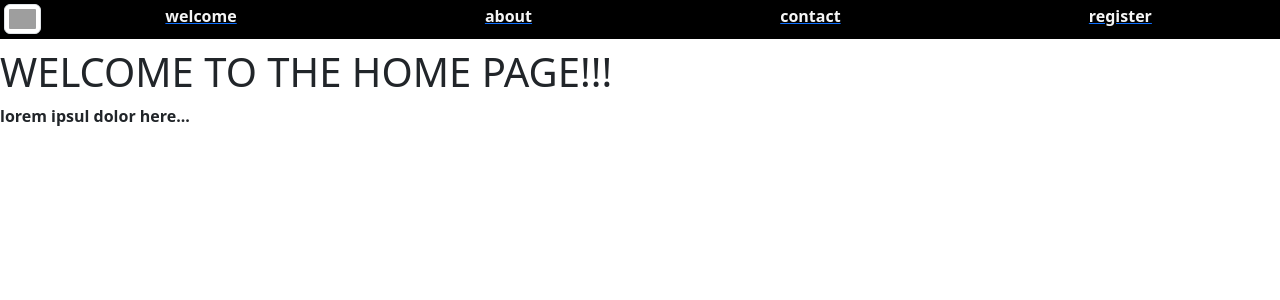
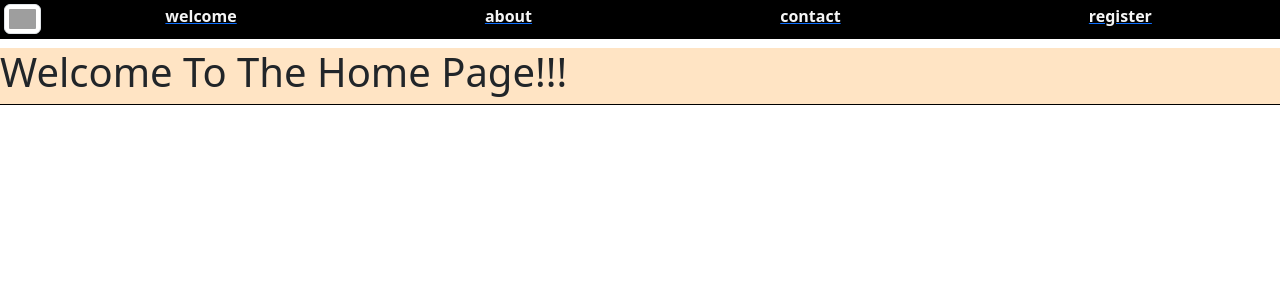
Before and after one commit to dho1115/beat-the-idols-iii, a React (Vite) app: page /home in a window 1280 px wide. Shown: the top 300 px of the page. Built offline with nearby package versions, Linux system fonts and the light colour scheme; grey boxes are pictures that could not be loaded.

Commit message:
<Homepage> HTML modifications.

```diff
--- a/src/pages/home/Homepage.jsx
+++ b/src/pages/home/Homepage.jsx
@@ -1,17 +1,20 @@
 import React from 'react'
-import { Outlet } from 'react-router-dom'
+import { Outlet, useLocation } from 'react-router-dom'
+import { Container } from 'reactstrap';
+
+import "./Homepage.styles.css";
 
 const Homepage = () => {
+  const location = useLocation();
+
   return (
     <div className='my-5'>
-      <header>
-         <h1>WELCOME TO THE HOME PAGE!!!</h1>
+      <header className='homepage-header'>
+        <h1>Welcome To The Home Page!!!</h1>
       </header>
-      <div>
-         <strong>
-            lorem ipsul dolor here...
-         </strong>
-      </div>
+      <Container>
+        <Outlet />
+      </Container>
     </div>
   )
 }
--- a/src/pages/home/Homepage.styles.css
+++ b/src/pages/home/Homepage.styles.css
@@ -0,0 +1,6 @@
+header.homepage-header {
+   display: flex;
+   margin-top: 0;
+   border-bottom: 1.5px solid black;
+   background-color: bisque;
+}
```
